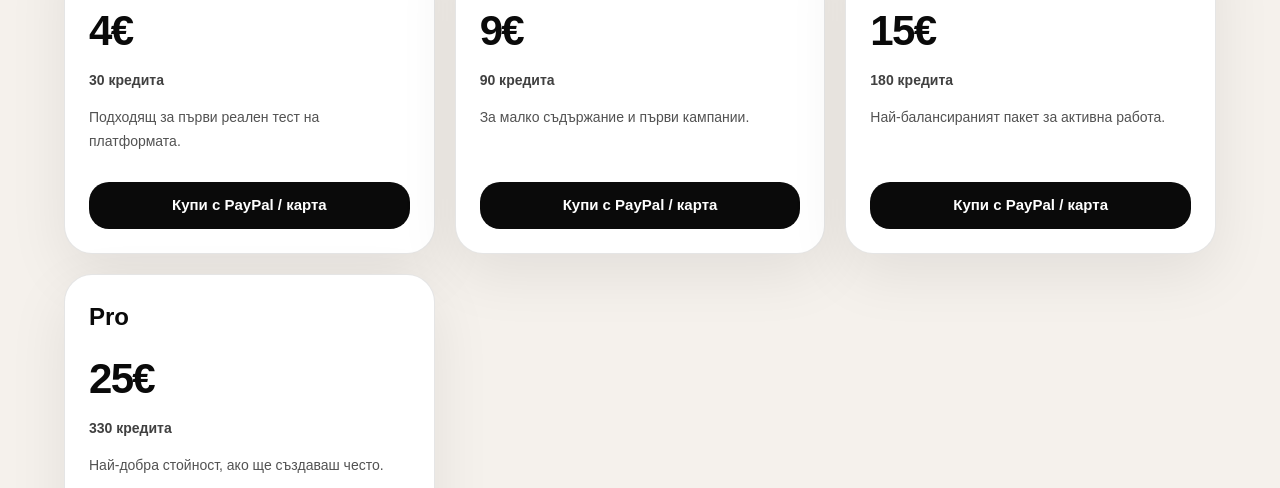
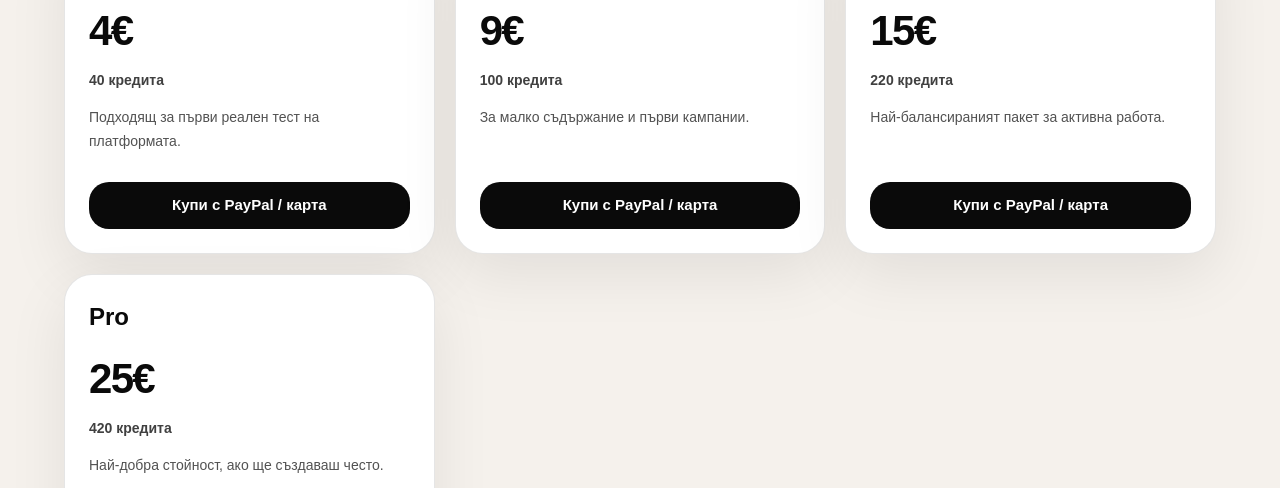
Before and after one commit to celevra-coder/ai-smm-platform, a Next.js app: page /pricing in a window 1280 px wide. Shown: the part 428-916 px from the top of the page. Built offline with nearby package versions, Linux system fonts and the light colour scheme; no server answers.

Commit message:
Adjust pricing credits and improve starter value

```diff
--- a/app/pricing/page.tsx
+++ b/app/pricing/page.tsx
@@ -8,28 +8,28 @@ const plans = [
   key: "mini",
   name: "Mini тест",
   price: "4€",
-    credits: "30 кредита",
+  credits: "40 кредита",
   description: "Подходящ за първи реален тест на платформата.",
 },
 {
   key: "starter",
   name: "Starter",
   price: "9€",
-    credits: "90 кредита",
+  credits: "100 кредита",
   description: "За малко съдържание и първи кампании.",
 },
 {
   key: "growth",
   name: "Growth",
   price: "15€",
-    credits: "180 кредита",
+  credits: "220 кредита",
   description: "Най-балансираният пакет за активна работа.",
 },
   {
   key: "pro",
   name: "Pro",
   price: "25€",
-    credits: "330 кредита",
+  credits: "420 кредита",
     description: "Най-добра стойност, ако ще създаваш често.",
   },
 ];
```
Also changed, not shown: 2 other files (tests, documents, lock files or other folders). Lines whose indentation alone changed are shown as unchanged.
